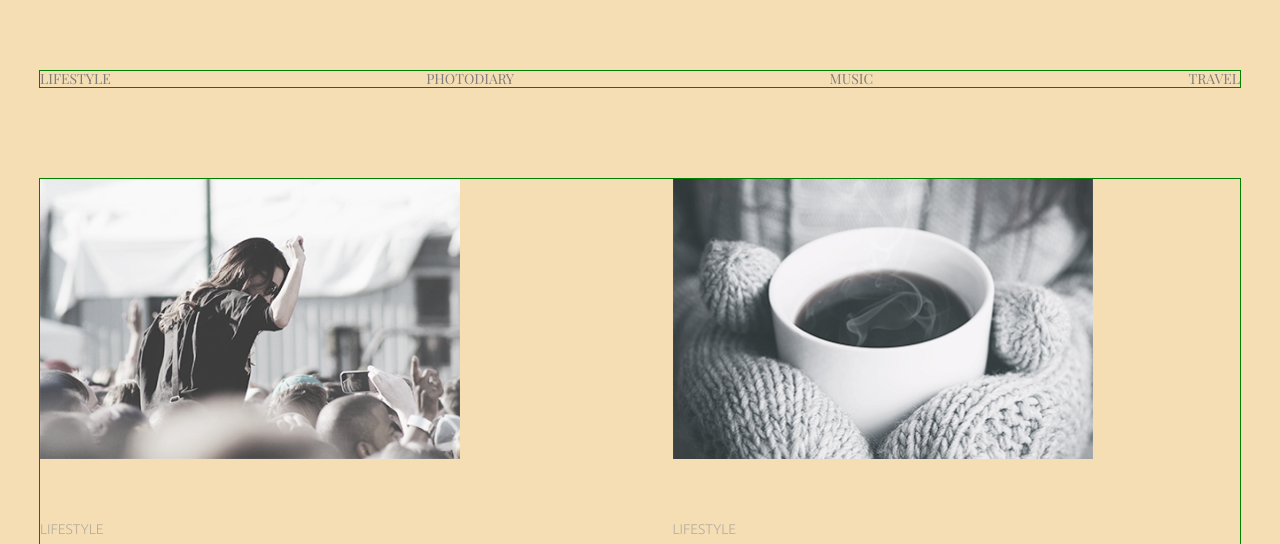
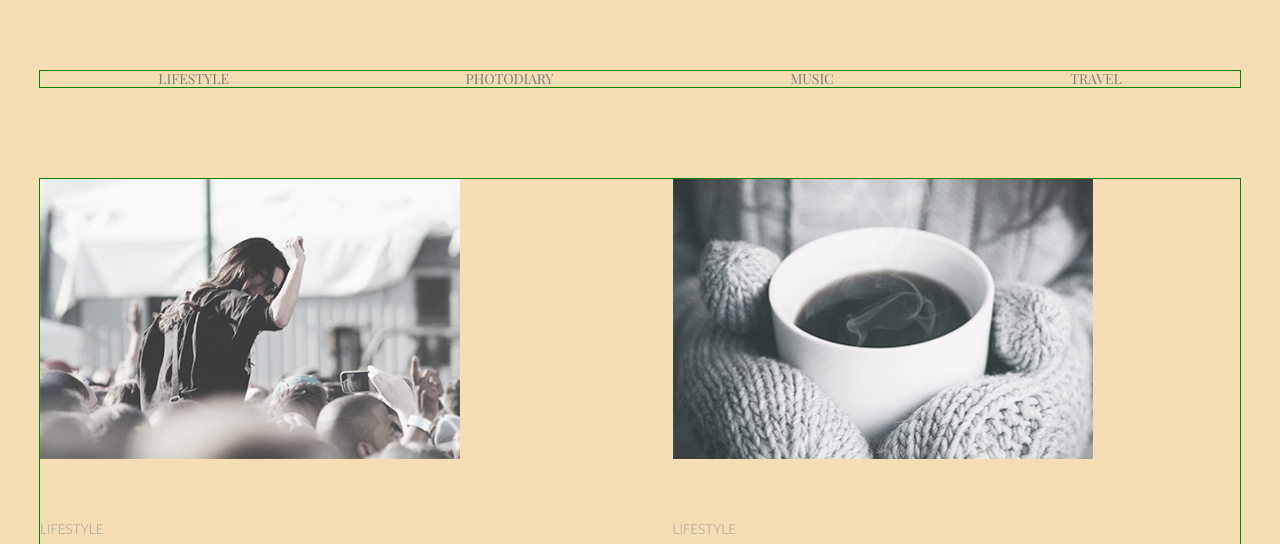
Before and after one commit to MrForestino/PhotoBlog-adaptive, a plain HTML site: page index.html in a window 1280 px wide. Shown: the top 544 px of the page. Drawn offline with nearby package versions, Linux system fonts and the light colour scheme.

Commit message:
Upgrade header

```diff
--- a/sass/layout/_01-header.scss
+++ b/sass/layout/_01-header.scss
@@ -2,49 +2,24 @@
 .header {
     padding-top: 71px;
     padding-bottom: 92px;
-    // background-color: rgb(255, 235, 211);
-
     .nav-list {
-        // width: 555px;
         margin: 0 auto;
-        // -----------------------------------------
-        //? CSS flex
-        // display: flex;
-        // justify-content: space-between;
-        //*  SASS-flex - Використання плейсхолдера:
-        // @extend %flex_JCsb;
-        //!  SASS-flex - Використання міксіна:
-        @include flex_JCsb;
-        // -----------------------------------------
-        //? CSS-outline
-        // outline: 1px dashed #2a2a2a;
-        //! SASS-outline - міксін var.1
-        // @include outline(1px, dashed, #2a2a2a);
-        //! SASS-outline міксін var.2
-        // @include outline;
-         // -----------------------------------------
-
+        @include flex_FDcol;
+        align-items: center;
+        @media screen and (min-width:768px){
+            flex-direction: row;
+            justify-content:space-around;
+        }
+        @media screen and (min-width:1200px){
+            justify-content:space-around;
+            flex-direction: row;
+        }
         &__link {
             text-transform: lowercase;
             text-transform: uppercase;
-            //? Змінні в CSS:
-            // color: var(--color-second);
-            //! Змінні в SCSS:
-            // color: $color-second;
-            // color: map-get($colors, 'second');
             color: getColor('second');
-            // color: red;
-
-            //! так НЕ ПРАЦЮЄ!
-            // .nav-list__item:hover  & {
-            //     color: getColor('hover');
-            // }
         }
-
         &__item:hover  .nav-list__link {
-            //? Змінні в CSS:
-            // color: var(--color-hover);
-            //! Змінні в SCSS:
             color: getColor('hover');
         }
     }
```
Also changed, not shown: css/main.css, css/main.min.css, 2 other files.
